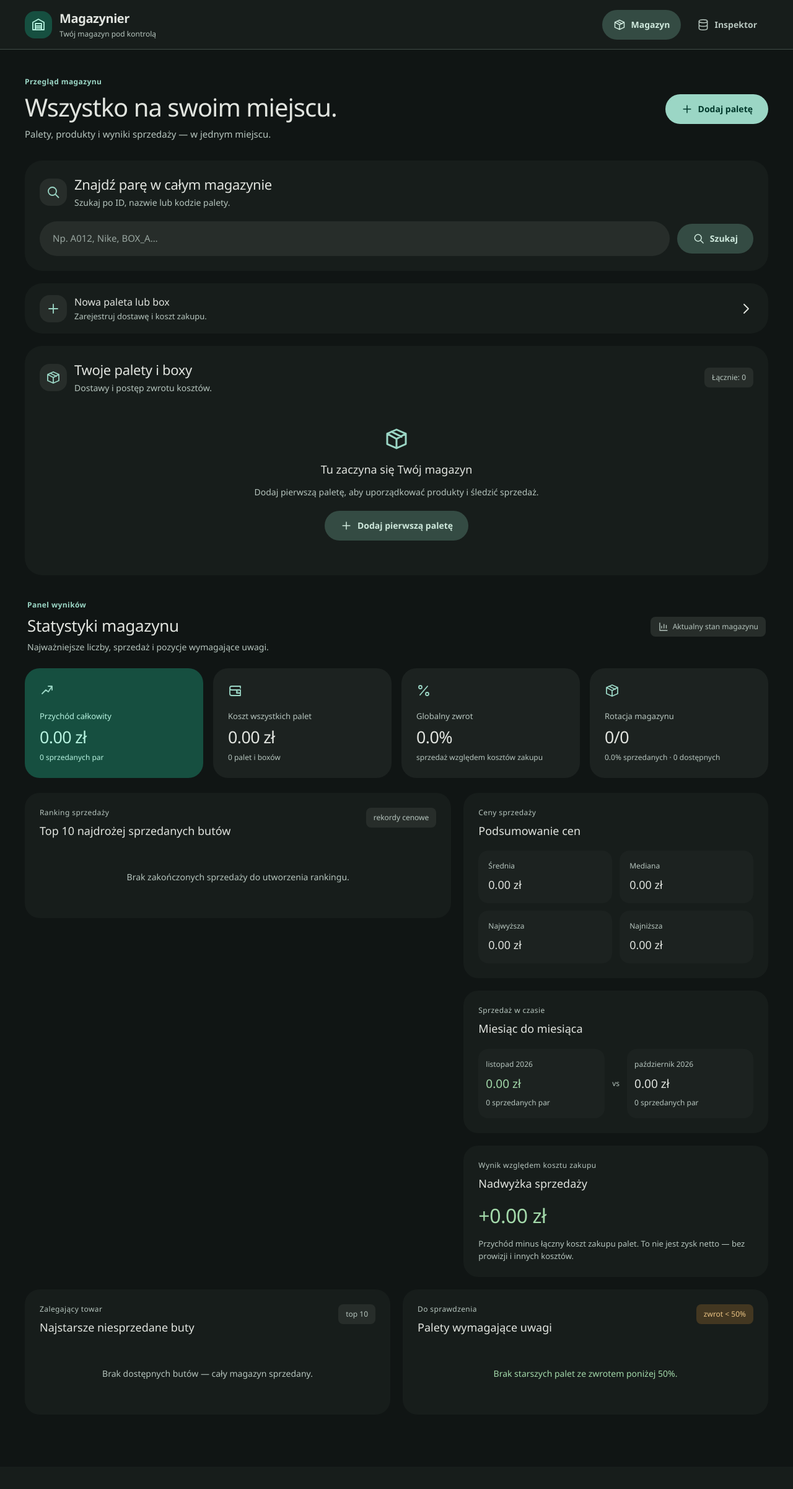
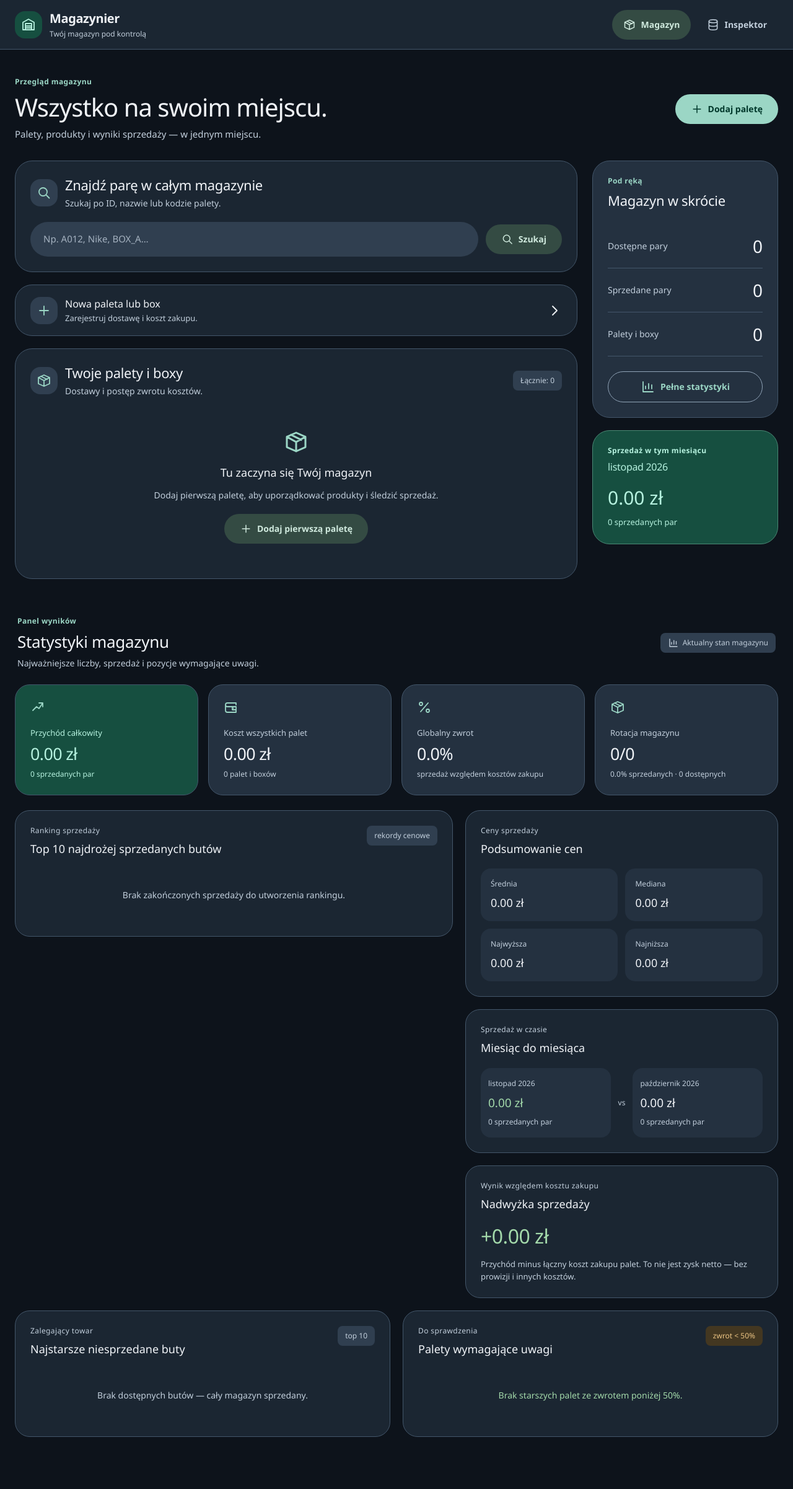
Before and after one commit to haess04/shoes-warehouse, a Flask app: page / in a window 1280 px wide. Shown: the whole page at 62% size. Before the commit the page ends 2225 px from the top, so only its background shows below. Run offline with Flask 3, Linux system fonts and the light colour scheme.

Commit message:
Improve surface contrast, wide layouts and full-image lightbox fitting

```diff
--- a/app/static/app-ui.js
+++ b/app/static/app-ui.js
@@ -104,10 +104,23 @@
   let start = null;
   let swiped = false;
 
+  const fitImage = () => {
+    if (!lightbox.open || image.hidden || !image.naturalWidth || !image.naturalHeight) return;
+    // Use the actual stage dimensions: percentage max-height inside grid can
+    // otherwise resolve against an intrinsic track and clip camera-sized files.
+    const scale = Math.min(stage.clientWidth / image.naturalWidth,
+                           stage.clientHeight / image.naturalHeight, 1);
+    image.style.width = `${image.naturalWidth * scale}px`;
+    image.style.height = `${image.naturalHeight * scale}px`;
+  };
+  if ('ResizeObserver' in window) new ResizeObserver(fitImage).observe(stage);
+  window.addEventListener('resize', fitImage);
+
   const showImage = (position) => {
     index = (position + buttons.length) % buttons.length;
     const selected = buttons[index];
     image.hidden = true;
+    image.style.width = image.style.height = '';
     feedback.hidden = false;
     retry.hidden = true;
     message.textContent = 'Wczytywanie zdjęcia…';
@@ -123,6 +136,7 @@
     image.hidden = false;
     feedback.hidden = true;
     stage.setAttribute('aria-busy', 'false');
+    fitImage();
   });
   image.addEventListener('error', () => {
     if (!lightbox.open) return;
--- a/app/static/styles.css
+++ b/app/static/styles.css
@@ -1,21 +1,22 @@
 /* Material 3 inspired, native HTML components. All assets work offline. */
 :root {
   color-scheme: dark;
-  --surface: #101514;
-  --surface-container-low: #171d1b;
-  --surface-container: #1c2220;
-  --surface-container-high: #272d2a;
-  --surface-container-highest: #323835;
-  --on-surface: #e1e4df;
-  --on-surface-variant: #b6c5be;
+  --surface: #0d131b;
+  --surface-container-low: #1b2632;
+  --surface-container: #243140;
+  --surface-container-high: #303f50;
+  --surface-container-highest: #3b4b5d;
+  --on-surface: #f0f3f7;
+  --on-surface-variant: #c2cfdc;
   --primary: #9bd6c5;
   --on-primary: #00382b;
   --primary-container: #164f40;
   --on-primary-container: #b6f2df;
   --secondary-container: #344b43;
   --on-secondary-container: #cfe9dd;
-  --outline: #84958d;
-  --outline-variant: #404d46;
+  --outline: #90a3b7;
+  --outline-variant: #43566a;
+  --content-max-width: 1760px;
   --error: #ffb4ab;
   --error-container: #5b2927;
   --success: #a3d9aa;
@@ -78,7 +79,7 @@ strong { font-weight: 600; }
 .topbar {
   position: sticky; top: 0; z-index: 20; min-height: 80px;
   display: flex; align-items: center; justify-content: space-between; gap: 24px;
-  padding: 12px max(24px, calc((100vw - 1200px) / 2));
+  padding: 12px max(24px, calc((100vw - var(--content-max-width)) / 2 + 24px));
   background: var(--surface-container-low);
   border-bottom: 1px solid var(--outline-variant);
 }
@@ -93,7 +94,7 @@ strong { font-weight: 600; }
 .topbar-nav a:hover { background: var(--surface-container-high); color: var(--on-surface); }
 .topbar-nav a.active { background: var(--secondary-container); color: var(--on-secondary-container); }
 .topbar-nav .icon { width: 20px; height: 20px; }
-.container { width: min(100%, 1248px); margin: 0 auto; padding: 36px 24px 64px; }
+.container { width: min(100%, var(--content-max-width)); margin: 0 auto; padding: 36px 24px 64px; }
 .page-heading { display: flex; align-items: center; justify-content: space-between; gap: 24px; margin: 8px 0 32px; }
 .page-heading > div { min-width: 0; }
 .page-heading > .btn-primary { flex-shrink: 0; }
@@ -101,9 +102,25 @@ strong { font-weight: 600; }
 .hero-subtitle { color: var(--on-surface-variant); margin-bottom: 0; font-size: 15px; }
 .title-accent { color: var(--primary); }
 .top-back-link { margin-bottom: 24px; }
+.warehouse-layout { display: grid; grid-template-columns: minmax(0, 1fr) 300px; align-items: start; gap: 24px; }
+.warehouse-main { min-width: 0; }
+.warehouse-sidebar { position: sticky; top: 104px; min-width: 0; }
+.warehouse-sidebar .card { background: var(--surface-container); }
+.warehouse-sidebar h2 { font-size: 22px; }
+.quick-stats { margin: 24px 0; }
+.quick-stats > div { display: flex; justify-content: space-between; align-items: center; gap: 12px; padding-block: 14px; border-bottom: 1px solid var(--outline-variant); }
+.quick-stats dt { color: var(--on-surface-variant); font-size: 14px; }
+.quick-stats dd { margin: 0; font-size: 28px; font-variant-numeric: tabular-nums; }
+.quick-summary .btn-outlined { width: 100%; }
+.warehouse-sidebar .sidebar-month { background: var(--primary-container); border-color: #4b8975; }
+.sidebar-month .section-kicker, .sidebar-month h2, .sidebar-month p { color: var(--on-primary-container); }
+.sidebar-month h2 { font-size: 16px; font-weight: 400; }
+.sidebar-amount { display: block; color: var(--on-primary-container); font-size: 30px; font-weight: 500; overflow-wrap: anywhere; font-variant-numeric: tabular-nums; }
+.sidebar-month p { font-size: 13px; margin: 8px 0 0; }
+.dashboard-section { scroll-margin-top: 104px; }
 
 /* Surfaces and section headings. */
-.card { padding: 24px; margin-bottom: 20px; border: 0; border-radius: var(--radius-extra-large); background: var(--surface-container-low); min-width: 0; }
+.card { padding: 24px; margin-bottom: 20px; border: 1px solid var(--outline-variant); border-radius: var(--radius-extra-large); background: var(--surface-container-low); min-width: 0; }
 .hero { background: var(--surface-container); }
 .section-heading { display: flex; align-items: center; gap: 12px; margin-bottom: 20px; min-width: 0; }
 .section-heading h2 { margin: 0; }
@@ -217,7 +234,7 @@ td a:hover { color: var(--primary); }
 .dashboard-heading h2 { margin: 0 0 6px; font-size: 26px; }
 .dashboard-heading p { margin: 0; color: var(--on-surface-variant); font-size: 14px; }
 .dashboard-metrics { display: grid; grid-template-columns: repeat(4, minmax(0, 1fr)); gap: 16px; margin-bottom: 24px; }
-.metric-card { min-width: 0; padding: 24px; border-radius: 24px; background: var(--surface-container); }
+.metric-card { min-width: 0; padding: 24px; border: 1px solid var(--outline-variant); border-radius: 24px; background: var(--surface-container); }
 .metric-card-sales { background: var(--primary-container); }
 .metric-card-sales .metric-value { color: var(--on-primary-container); }
 .metric-card-sales .metric-label, .metric-card-sales .metric-detail { color: var(--on-primary-container); }
@@ -229,7 +246,7 @@ td a:hover { color: var(--primary); }
 .dashboard-grid-primary { grid-template-columns: minmax(0, 1.4fr) minmax(300px, 1fr); }
 .dashboard-grid-secondary { grid-template-columns: repeat(2, minmax(0, 1fr)); }
 .dashboard-side-stack { display: grid; gap: 20px; min-width: 0; }
-.dashboard-card { min-width: 0; padding: 24px; border-radius: 24px; background: var(--surface-container-low); }
+.dashboard-card { min-width: 0; padding: 24px; border: 1px solid var(--outline-variant); border-radius: 24px; background: var(--surface-container-low); }
 .dashboard-card-head { display: flex; align-items: flex-start; justify-content: space-between; gap: 12px; margin-bottom: 20px; }
 .dashboard-card h3 { margin: 0; }
 .dashboard-card .dashboard-kicker { color: var(--on-surface-variant); font-weight: 400; }
@@ -363,8 +380,8 @@ body.lightbox-open { overflow: hidden; }
 .image-lightbox::backdrop { background: #101514; }
 .lightbox-toolbar { display: flex; justify-content: space-between; align-items: center; gap: 12px; }
 .lightbox-counter { font-size: 14px; font-variant-numeric: tabular-nums; color: var(--on-surface-variant); }
-.lightbox-stage { display: grid; place-items: center; min-width: 0; min-height: 0; overflow: hidden; touch-action: pan-y pinch-zoom; }
-.image-lightbox-image { display: block; max-width: 100%; max-height: 100%; width: auto; height: auto; object-fit: contain; border-radius: 16px; user-select: none; }
+.lightbox-stage { display: flex; align-items: center; justify-content: center; min-width: 0; min-height: 0; overflow: hidden; touch-action: pan-y pinch-zoom; }
+.image-lightbox-image { display: block; flex: 0 0 auto; max-width: 100%; max-height: 100%; width: auto; height: auto; object-fit: contain; border-radius: 16px; user-select: none; }
 .image-lightbox-close { position: static; background: var(--surface-container-high); color: var(--on-surface); }
 .image-lightbox-close:hover { background: var(--surface-container-highest); color: var(--on-surface); }
 .lightbox-feedback { display: grid; justify-items: center; gap: 20px; padding: 24px; color: var(--on-surface-variant); text-align: center; }
@@ -402,6 +419,10 @@ body.lightbox-open { overflow: hidden; }
 .error-state-icon .icon { width: 32px; height: 32px; }
 
 /* Responsive surfaces: keep comparison tables on desktop, compact cards on phones. */
+@media (max-width: 1279px) {
+  .warehouse-layout { display: block; }
+  .warehouse-sidebar { display: none; }
+}
 @media (max-width: 1050px) {
   .product-layout { grid-template-columns: minmax(0, 1fr) 300px; gap: 20px; }
   .product-layout .card { padding: 20px; }
--- a/app/templates/home.html
+++ b/app/templates/home.html
@@ -11,6 +11,8 @@
   <a class="btn-primary" href="#new-pallet" data-open-form="new-pallet">{{ icon('add') }} Dodaj paletę</a>
 </section>
 
+<div class="warehouse-layout">
+<div class="warehouse-main">
 <section class="card search-card" aria-labelledby="global-search-title">
   <div class="section-heading">
     <span class="section-icon">{{ icon('search') }}</span>
@@ -161,7 +163,27 @@
   {% endif %}
 </section>
 
-<section class="dashboard-section">
+</div>
+<aside class="warehouse-sidebar" aria-label="Szybkie podsumowanie magazynu">
+  <section class="card quick-summary">
+    <span class="section-kicker">Pod ręką</span><h2>Magazyn w skrócie</h2>
+    <dl class="quick-stats">
+      <div><dt>Dostępne pary</dt><dd>{{ inventory_summary.available_shoes }}</dd></div>
+      <div><dt>Sprzedane pary</dt><dd>{{ inventory_summary.sold_shoes }}</dd></div>
+      <div><dt>Palety i boxy</dt><dd>{{ pallets|length }}</dd></div>
+    </dl>
+    <a class="btn-outlined" href="#inventory-dashboard">{{ icon('chart') }} Pełne statystyki</a>
+  </section>
+  <section class="card sidebar-month">
+    <span class="section-kicker">Sprzedaż w tym miesiącu</span>
+    <h2>{{ monthly_statistics.current_label }}</h2>
+    <strong class="sidebar-amount">{{ '%.2f'|format(monthly_statistics.current.value) }} zł</strong>
+    <p>{{ monthly_statistics.current.count }} sprzedanych par</p>
+  </section>
+</aside>
+</div>
+
+<section class="dashboard-section" id="inventory-dashboard">
   <div class="dashboard-heading">
     <div>
       <span class="dashboard-kicker">Panel wyników</span>
```
Also changed, not shown: TECHNICAL_NOTES.md (+14 -0 lines), tests/browser_smoke.py (+62 -3 lines), README.md.
